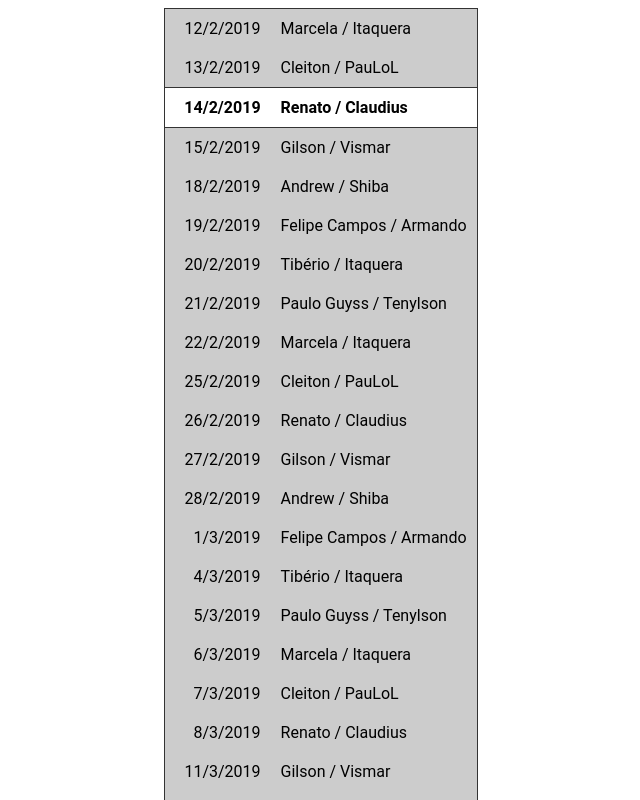
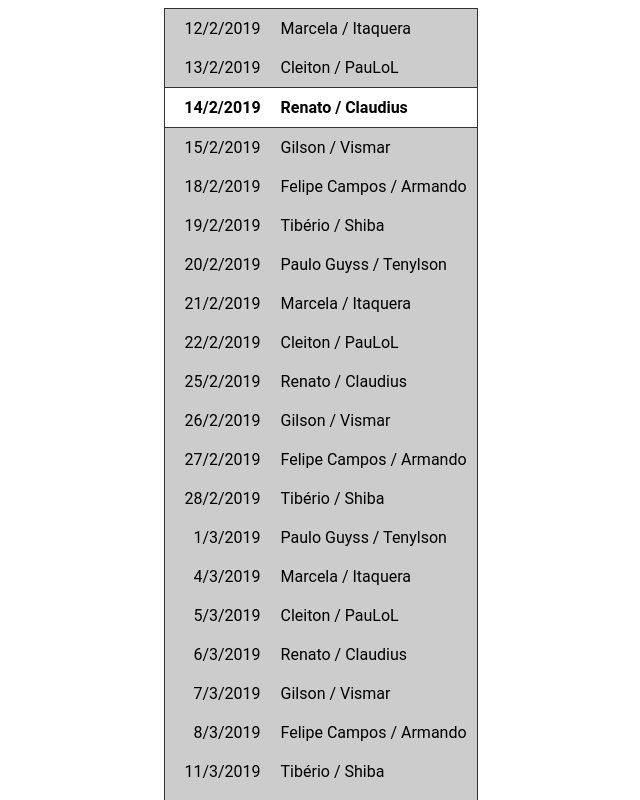
Before and after one commit to felipers84/escala-cafe, an Angular app: page / in a window 1280 px wide. Shown: the top 800 px of the page, without its empty margins (319-959 px from the left). Built offline with nearby package versions, Linux system fonts and the light colour scheme.

Commit message:
Sai satanás

```diff
--- a/src/app/app.component.ts
+++ b/src/app/app.component.ts
@@ -15,9 +15,8 @@ export class AppComponent implements OnInit {
     'Cleiton / PauLoL',
     'Renato / Claudius',
     'Gilson / Vismar',
-    'Andrew / Shiba',
     'Felipe Campos / Armando',
-    'Tibério / Itaquera'
+    'Tibério / Shiba'
   ];
 
   escala: Array<[Date, String]>;
```
